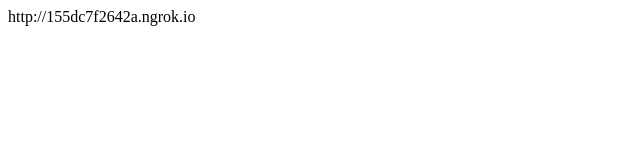
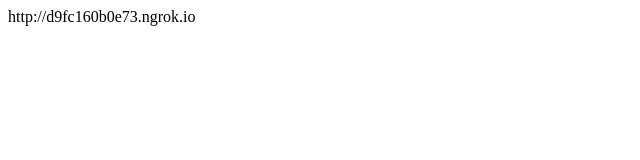
Before and after one commit to freeproblemchild/freeproblemchild.github.io, a plain HTML site: page adinross.html in a window 1280 px wide. Shown: the full height of the page, 0-640 px from the left. Drawn offline with Linux system fonts and the light colour scheme.

Commit message:
Update adinross.html

```diff
--- a/adinross.html
+++ b/adinross.html
@@ -2,6 +2,6 @@
 <head>
 </head>
 <body>
-    http://155dc7f2642a.ngrok.io
+    http://d9fc160b0e73.ngrok.io
 </body>
 </html>
```
